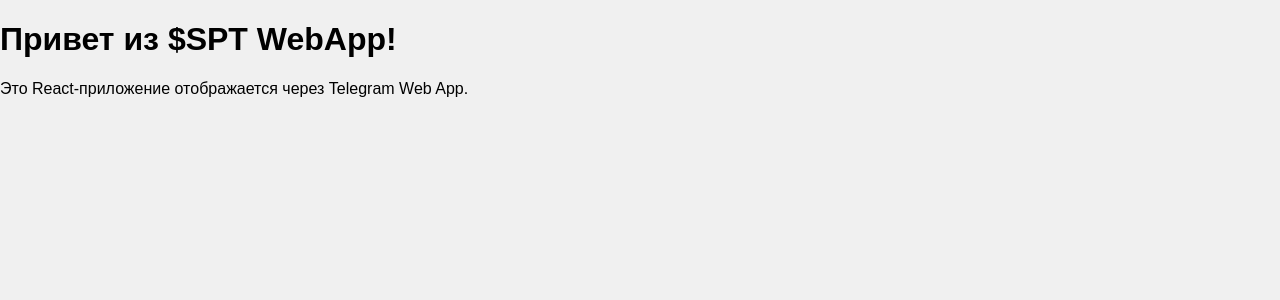
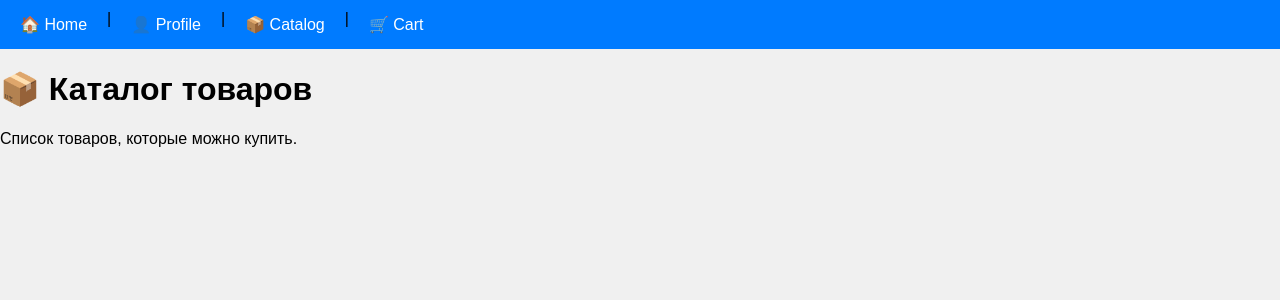
Before and after one commit to krexpex/spt-frontend, a React (Vite) app: page /catalog in a window 1280 px wide. Shown: the top 300 px of the page. Built offline with nearby package versions, Linux system fonts and the light colour scheme.

Commit message:
page test

```diff
--- a/package.json
+++ b/package.json
@@ -10,7 +10,7 @@
   "dependencies": {
     "react": "^18.0.0",
     "react-dom": "^18.0.0",
-    "react-router-dom": "^6.11.1"
+    "react-router-dom": "^6.30.0"
   },
   "devDependencies": {
     "@vitejs/plugin-react": "^4.0.0",
--- a/src/App.jsx
+++ b/src/App.jsx
@@ -1,21 +1,38 @@
 import React, { useEffect } from 'react';
+import { BrowserRouter as Router, Routes, Route, Link } from 'react-router-dom';
 import './App.css';
+import Home from './components/Home';
+import Profile from './components/Profile';
+import Catalog from './components/Catalog';
+import Cart from './components/Cart';
 
 function App() {
     useEffect(() => {
-        // Проверяем, что Telegram Web App API доступен
         if (window.Telegram?.WebApp) {
             const tg = window.Telegram.WebApp;
-            tg.ready();   // Telegram WebApp API становится активным
-            tg.expand();  // Расширяет приложение на весь экран
+            tg.ready();
+            tg.expand();
         }
     }, []);
 
     return (
-        <div>
-            <h1>Привет из $SPT WebApp!</h1>
-            <p>Это React-приложение отображается через Telegram Web App.</p>
-        </div>
+        <Router>
+            <div className="app">
+                <nav>
+                    <Link to="/">🏠 Home</Link> |
+                    <Link to="/profile">👤 Profile</Link> |
+                    <Link to="/catalog">📦 Catalog</Link> |
+                    <Link to="/cart">🛒 Cart</Link>
+                </nav>
+
+                <Routes>
+                    <Route path="/" element={<Home />} />
+                    <Route path="/profile" element={<Profile />} />
+                    <Route path="/catalog" element={<Catalog />} />
+                    <Route path="/cart" element={<Cart />} />
+                </Routes>
+            </div>
+        </Router>
     );
 }
 
--- a/src/components/Cart.jsx
+++ b/src/components/Cart.jsx
@@ -1,5 +1,12 @@
 import React from 'react';
 
-const Cart = () => <div><h1>Cart Page</h1></div>;
+function Cart() {
+    return (
+        <div>
+            <h1>🛒 Корзина</h1>
+            <p>Ваши выбранные товары.</p>
+        </div>
+    );
+}
 
 export default Cart;
--- a/src/components/Catalog.jsx
+++ b/src/components/Catalog.jsx
@@ -1,5 +1,12 @@
 import React from 'react';
 
-const Catalog = () => <div><h1>Catalog Page</h1></div>;
+function Catalog() {
+    return (
+        <div>
+            <h1>📦 Каталог товаров</h1>
+            <p>Список товаров, которые можно купить.</p>
+        </div>
+    );
+}
 
 export default Catalog;
--- a/src/components/Home.jsx
+++ b/src/components/Home.jsx
@@ -1,5 +1,12 @@
 import React from 'react';
 
-const Home = () => <div><h1>Home Page</h1></div>;
+function Home() {
+    return (
+        <div>
+            <h1>🏠 Главная страница</h1>
+            <p>Добро пожаловать в SPT WebApp!</p>
+        </div>
+    );
+}
 
 export default Home;
--- a/src/components/Profile.jsx
+++ b/src/components/Profile.jsx
@@ -1,5 +1,12 @@
 import React from 'react';
 
-const Profile = () => <div><h1>Profile Page</h1></div>;
+function Profile() {
+    return (
+        <div>
+            <h1>👤 Профиль</h1>
+            <p>Тут будет информация о пользователе.</p>
+        </div>
+    );
+}
 
 export default Profile;
--- a/src/index.css
+++ b/src/index.css
@@ -1,9 +1,25 @@
 body {
-    margin: 0;
-    font-family: sans-serif;
-    background-color: #f0f0f0;
-  }
+  font-family: Arial, sans-serif;
+  background-color: #f0f0f0;
+  margin: 0;
+  padding: 0;
+}
 
-  .App {
-    padding: 20px;
-  }
+nav {
+  background-color: #007bff;
+  padding: 10px;
+  display: flex;
+  gap: 10px;
+}
+
+nav a {
+  color: white;
+  text-decoration: none;
+  padding: 5px 10px;
+  border-radius: 5px;
+  transition: background-color 0.3s;
+}
+
+nav a:hover {
+  background-color: #0056b3;
+}
```
Also changed, not shown: 1 other file (tests, documents, lock files or other folders).
